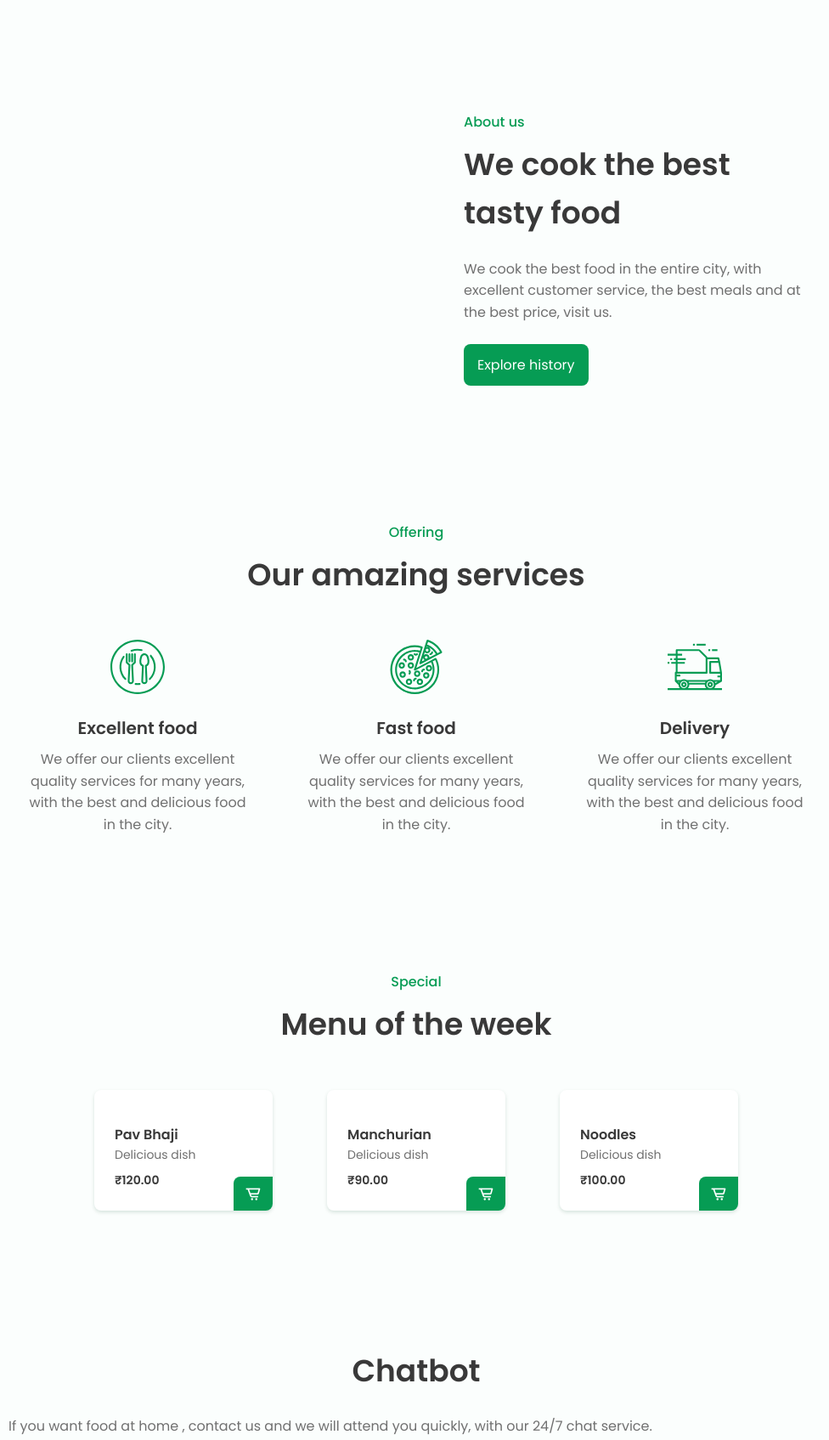
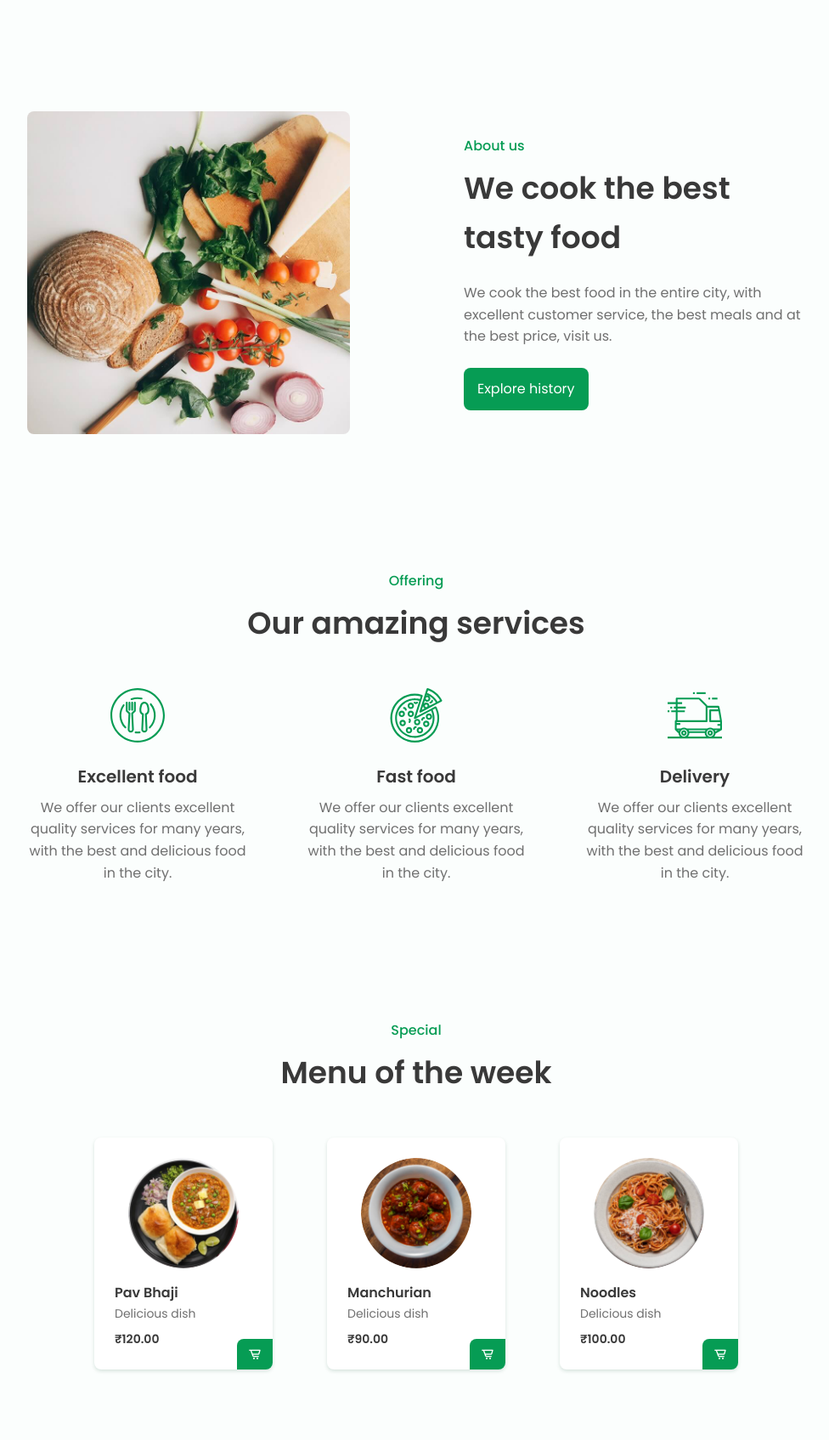
Before and after one commit to aryan18s/Crispify, a plain HTML site: page index.html in a window 1280 px wide. Shown: the part 637-2332 px from the top of the page at 85% size, without its empty margins (150-1126 px from the left). Drawn offline with nearby package versions, Linux system fonts and the light colour scheme; files that its build step writes are made by us from their sources.

Commit message:
Update index.html

```diff
--- a/index.html
+++ b/index.html
@@ -9,7 +9,7 @@
     <link href='https://cdn.jsdelivr.net/npm/boxicons@2.0.5/css/boxicons.min.css' rel='stylesheet'>
 
     <!--========== CSS ==========-->
-    <link rel="stylesheet" href="assets/css/styles.css">
+    <link rel="stylesheet" href="styles.css">
 
     <title>Crispify</title>
 </head>
@@ -54,7 +54,7 @@
                     <a href="#" class="button">View Menu</a>
                 </div>
 
-                <img src="assets/img/home.png" alt="" class="home__img">
+                <img src="home.png" alt="" class="home__img">
             </div>
         </section>
 
@@ -69,7 +69,7 @@
                     <a href="#" class="button">Explore history</a>
                 </div>
 
-                <img src="assets/img/about.jpg" alt="" class="about__img">
+                <img src="about.jpg" alt="" class="about__img">
             </div>
         </section>
 
@@ -379,7 +379,7 @@
 
             <div class="menu__container bd-grid">
                 <div class="menu__content">
-                    <img src="assets/img/pavbhaji.png" alt="" class="menu__img">
+                    <img src="pavbhaji.png" alt="" class="menu__img">
                     <h3 class="menu__name">Pav Bhaji</h3>
                     <span class="menu__detail">Delicious dish</span>
                     <span class="menu__preci">₹120.00</span>
@@ -387,7 +387,7 @@
                 </div>
 
                 <div class="menu__content">
-                    <img src="assets/img/manchurian.png" alt="" class="menu__img">
+                    <img src="manchurian.png" alt="" class="menu__img">
                     <h3 class="menu__name">Manchurian</h3>
                     <span class="menu__detail">Delicious dish</span>
                     <span class="menu__preci">₹90.00</span>
@@ -395,7 +395,7 @@
                 </div>
 
                 <div class="menu__content">
-                    <img src="assets/img/noodles.png" alt="" class="menu__img">
+                    <img src="noodles.png" alt="" class="menu__img">
                     <h3 class="menu__name">Noodles</h3>
                     <span class="menu__detail">Delicious dish</span>
                     <span class="menu__preci">₹100.00</span>
@@ -511,7 +511,7 @@
     <script src="https://unpkg.com/scrollreveal"></script>
 
     <!--========== MAIN JS ==========-->
-    <script src="assets/js/main.js"></script>
+    <script src="main.js"></script>
 </body>
 
 </html>
```
